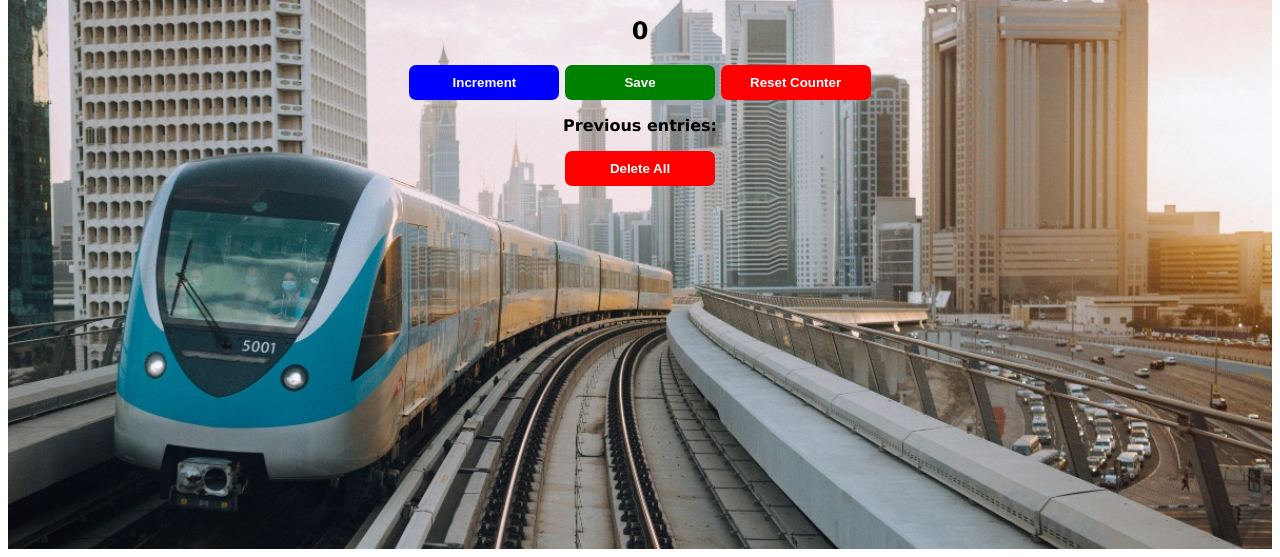
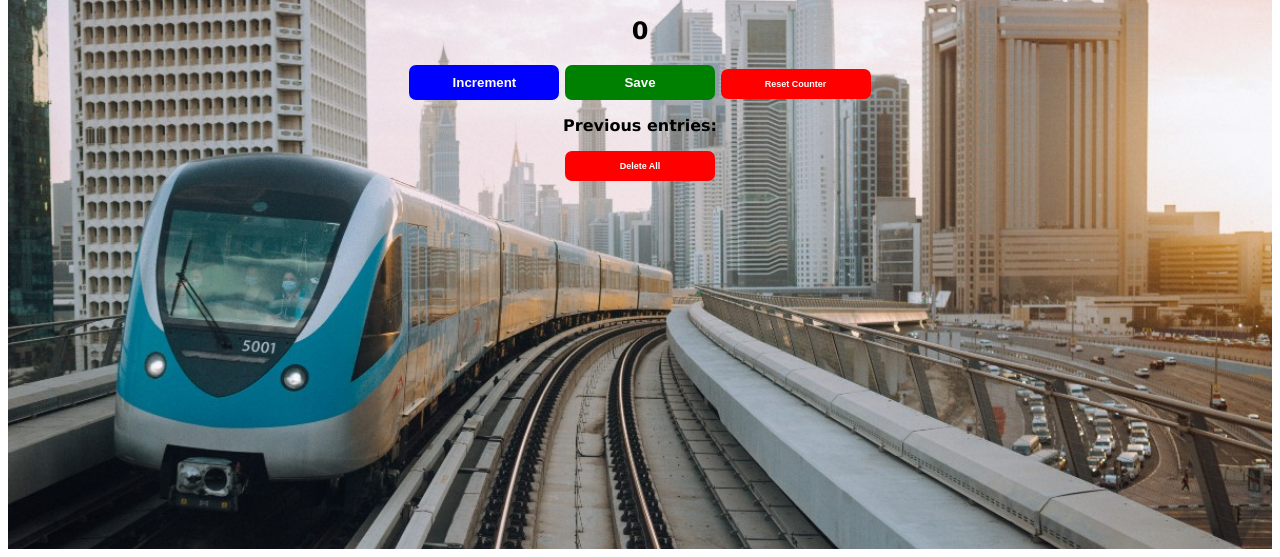
Before and after one commit to JoeBA-1/MetroCounter, a plain HTML site: page index.html in a window 1280 px wide. Shown: the part 359-916 px from the top of the page. Drawn offline with Linux system fonts and the light colour scheme.

Commit message:
temp modification
temp modification

```diff
--- a/Assets/Style/style.css
+++ b/Assets/Style/style.css
@@ -36,6 +36,8 @@ h2{
 }
 #reset-btn{
     background-color: red;
+    font-weight: bolder;
+    font-size: xx-small;
 
 }
 #increment-btn:hover, #save-btn:hover, #reset-btn:hover{
```
